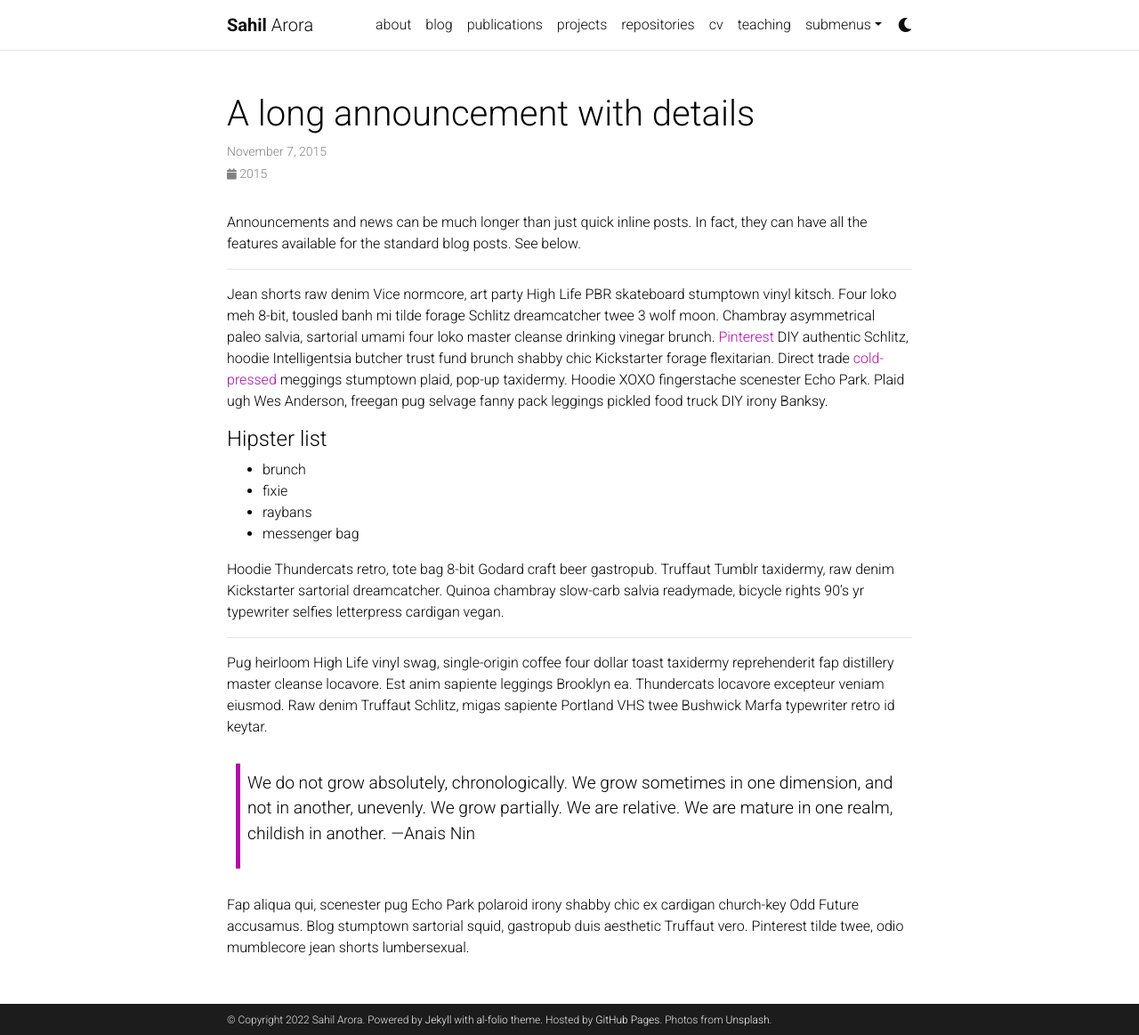
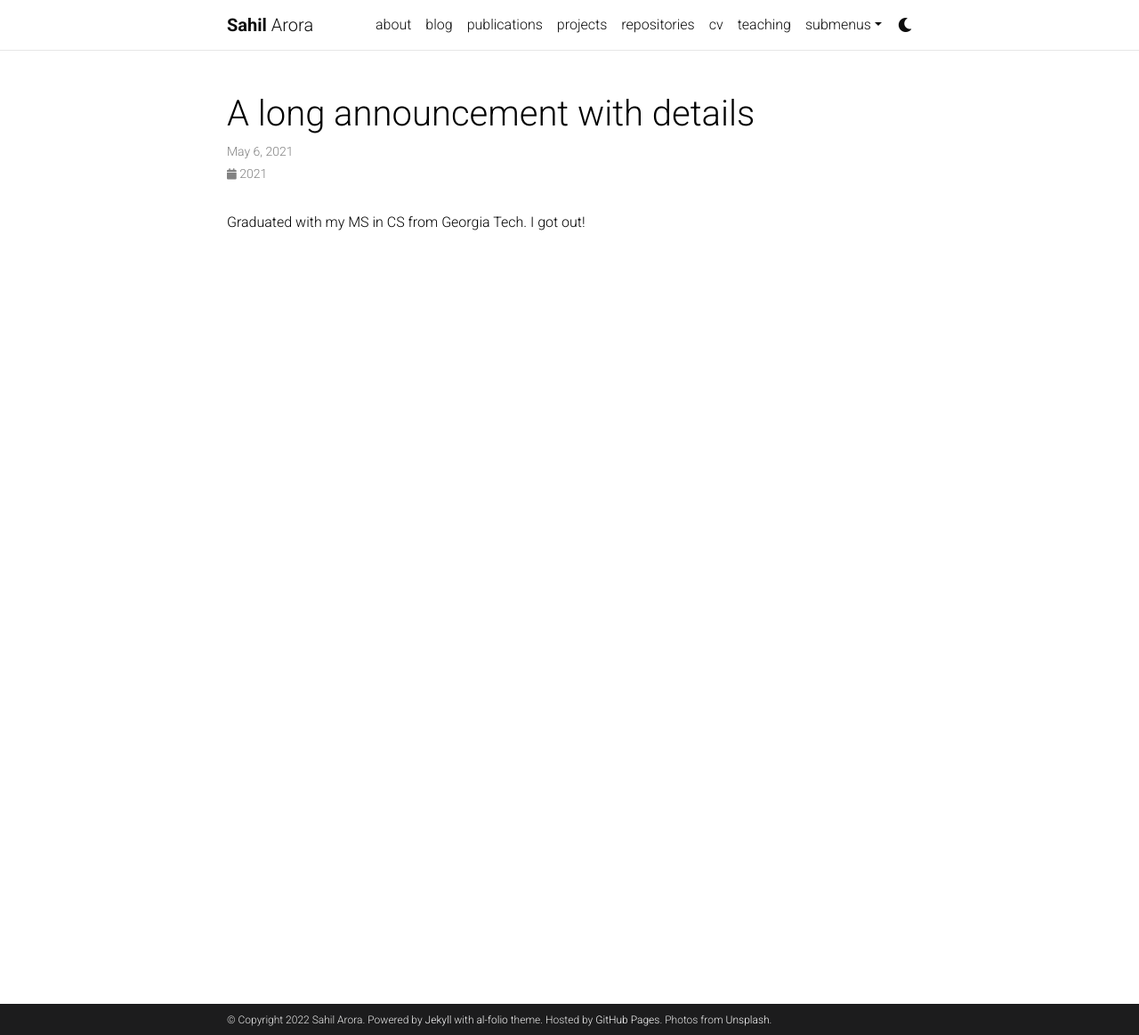
Before and after one commit to arolihas/arolihas.github.io, a Jekyll site: the page built from _news/announcement_2.md, in a window 1280 px wide and 1163 px high. Shown: the whole window at 89% size. Built offline with Jekyll 4.4.1, drawn with Linux system fonts in a browser that asks for light colours; full-size pictures stand in for the smaller copies a plugin makes; comment, search, counter and statistics services are not loaded; a style sheet for code colours, icons or effects is not loaded.

Commit message:
news and repos

```diff
--- a/_data/repositories.yml
+++ b/_data/repositories.yml
@@ -2,3 +2,9 @@ github_users:
   - arolihas
 
 github_repos:
+  - arolihas/ppi-motifs
+  - arolihas/afm_adhesion
+  - arolihas/mrnet
+  - arolihas/interpretable_deepPSL
+  - arolihas/my_brain
+  - arolihas/learn-julia
--- a/_news/announcement_2.md
+++ b/_news/announcement_2.md
@@ -1,31 +1,8 @@
 ---
 layout: post
 title: A long announcement with details
-date: 2015-11-07 16:11:00-0400
-inline: false
+date: 2021-05-06 16:11:00-0400
+inline: True
 ---
 
-Announcements and news can be much longer than just quick inline posts. In fact, they can have all the features available for the standard blog posts. See below.
-
-***
-
-Jean shorts raw denim Vice normcore, art party High Life PBR skateboard stumptown vinyl kitsch. Four loko meh 8-bit, tousled banh mi tilde forage Schlitz dreamcatcher twee 3 wolf moon. Chambray asymmetrical paleo salvia, sartorial umami four loko master cleanse drinking vinegar brunch. <a href="https://www.pinterest.com">Pinterest</a> DIY authentic Schlitz, hoodie Intelligentsia butcher trust fund brunch shabby chic Kickstarter forage flexitarian. Direct trade <a href="https://en.wikipedia.org/wiki/Cold-pressed_juice">cold-pressed</a> meggings stumptown plaid, pop-up taxidermy. Hoodie XOXO fingerstache scenester Echo Park. Plaid ugh Wes Anderson, freegan pug selvage fanny pack leggings pickled food truck DIY irony Banksy.
-
-#### Hipster list
-<ul>
-    <li>brunch</li>
-    <li>fixie</li>
-    <li>raybans</li>
-    <li>messenger bag</li>
-</ul>
-
-Hoodie Thundercats retro, tote bag 8-bit Godard craft beer gastropub. Truffaut Tumblr taxidermy, raw denim Kickstarter sartorial dreamcatcher. Quinoa chambray slow-carb salvia readymade, bicycle rights 90's yr typewriter selfies letterpress cardigan vegan.
-
-***
-
-Pug heirloom High Life vinyl swag, single-origin coffee four dollar toast taxidermy reprehenderit fap distillery master cleanse locavore. Est anim sapiente leggings Brooklyn ea. Thundercats locavore excepteur veniam eiusmod. Raw denim Truffaut Schlitz, migas sapiente Portland VHS twee Bushwick Marfa typewriter retro id keytar.
-
-> We do not grow absolutely, chronologically. We grow sometimes in one dimension, and not in another, unevenly. We grow partially. We are relative. We are mature in one realm, childish in another.
-> —Anais Nin
-
-Fap aliqua qui, scenester pug Echo Park polaroid irony shabby chic ex cardigan church-key Odd Future accusamus. Blog stumptown sartorial squid, gastropub duis aesthetic Truffaut vero. Pinterest tilde twee, odio mumblecore jean shorts lumbersexual.
+Graduated with my MS in CS from Georgia Tech. I got out!
```
Also changed, not shown: _news/announcement_1.md (+2 -2 lines), _news/announcement_3.md (+2 -2 lines), _pages/about.md (+1 -1 lines).
